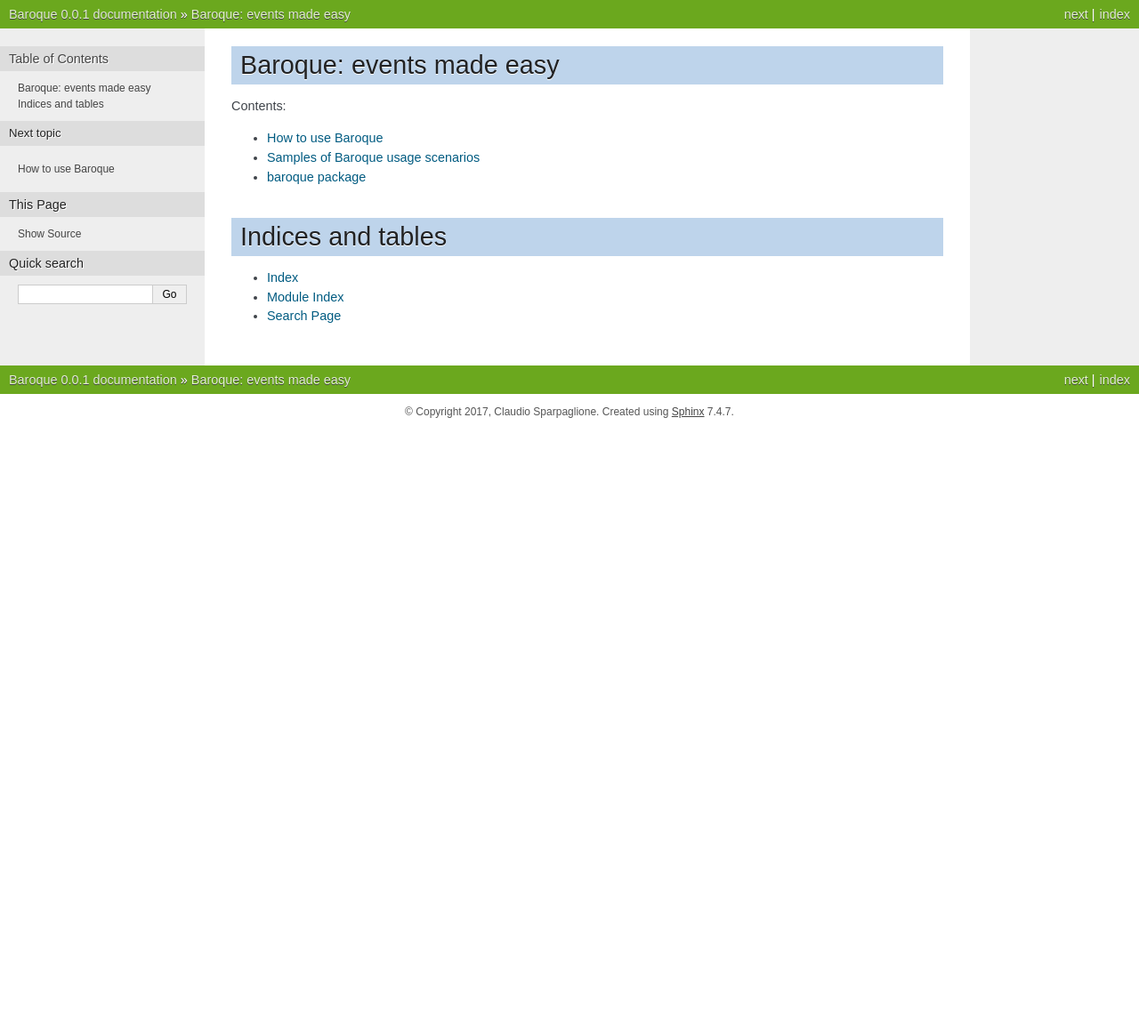
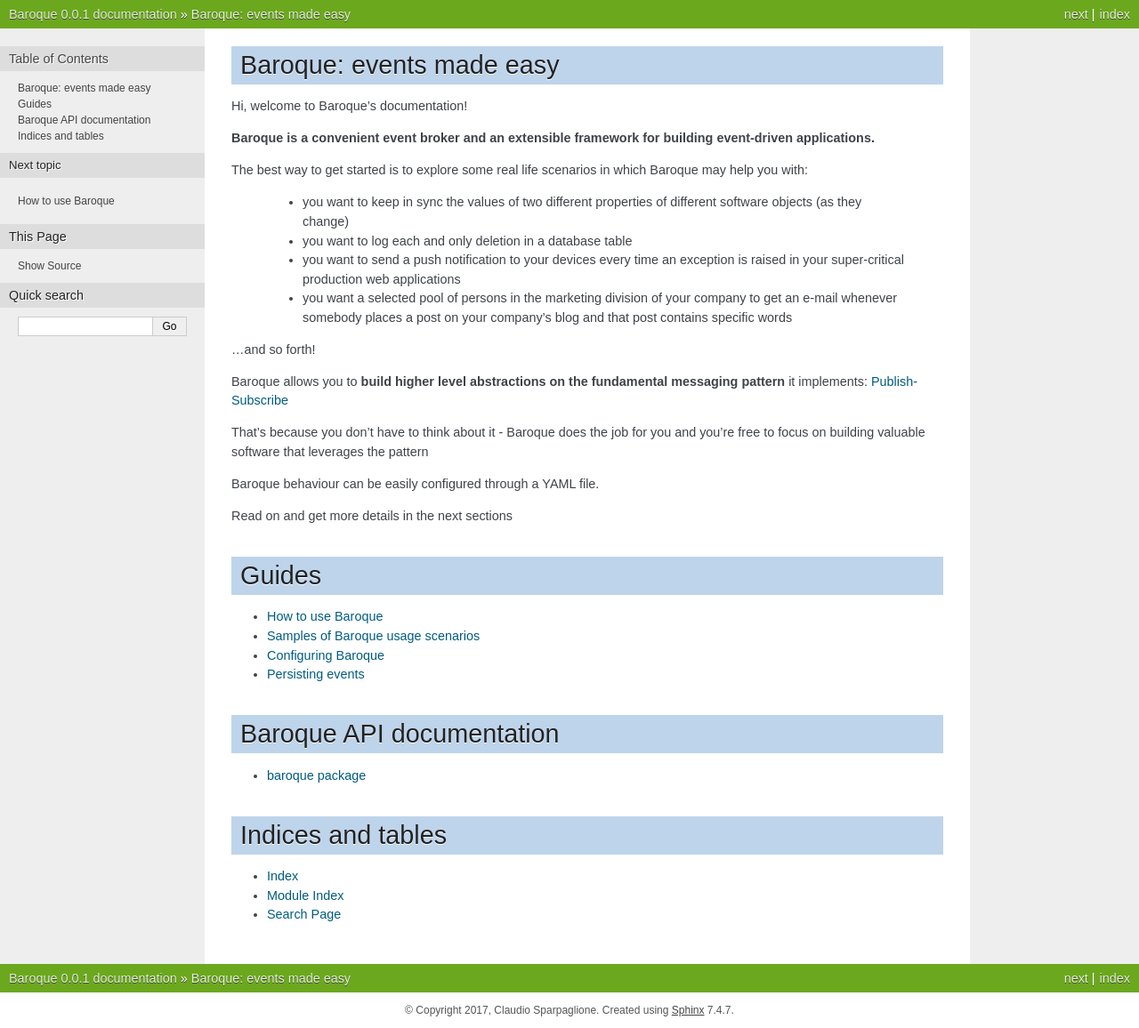
Before and after one commit to baroquehq/baroque, a Sphinx documentation site: the page built from docs/index.rst, in a window 1280 px wide. Shown: the whole page at 89% size. Built offline with Sphinx 7.4.7, drawn with Linux system fonts in a browser that asks for light colours; before the commit the page ends 900 px from its top, so only the background shows below that.

Commit message:
More docs, more fun

```diff
--- a/docs/index.rst
+++ b/docs/index.rst
@@ -1,13 +1,55 @@
 Baroque: events made easy
 =========================
 
-Contents:
+Hi, welcome to Baroque's documentation!
+
+**Baroque is a convenient event broker and an extensible framework for building
+event-driven applications.**
+
+The best way to get started is to explore some real life scenarios in which
+Baroque may help you with:
+
+  - you want to keep in sync the values of two different properties of different
+    software objects (as they change)
+  - you want to log each and only deletion in a database table
+  - you want to send a push notification to your devices every time an
+    exception is raised in your super-critical production web applications
+  - you want a selected pool of persons in the marketing division of your
+    company to get an e-mail whenever somebody places a post on your company's
+    blog and that post contains specific words
+
+...and so forth!
+
+Baroque allows you to **build higher level abstractions on the fundamental messaging pattern** it implements: Publish-Subscribe_
+
+
+.. _Publish-Subscribe: https://en.wikipedia.org/wiki/Publish%E2%80%93subscribe_pattern
+
+That's because you don't have to think about it - Baroque does the job for you
+and you're free to focus on building valuable software that leverages the
+pattern
+
+Baroque behaviour can be easily configured through a YAML file.
+
+Read on and get more details in the next sections
+
+Guides
+======
 
 .. toctree::
    :maxdepth: 1
 
    usage
    examples
+   configuration
+   persistence
+
+Baroque API documentation
+=========================
+
+.. toctree::
+   :maxdepth: 1
+
    baroque
 
 
--- /dev/null
+++ b/docs/persistence.rst
@@ -0,0 +1,4 @@
+Persisting events
+=================
+
+TBD
```
Also changed, not shown: docs/baroque.utils.rst (+0 -8 lines), docs/configuration.rst (added, +80 -0 lines).
